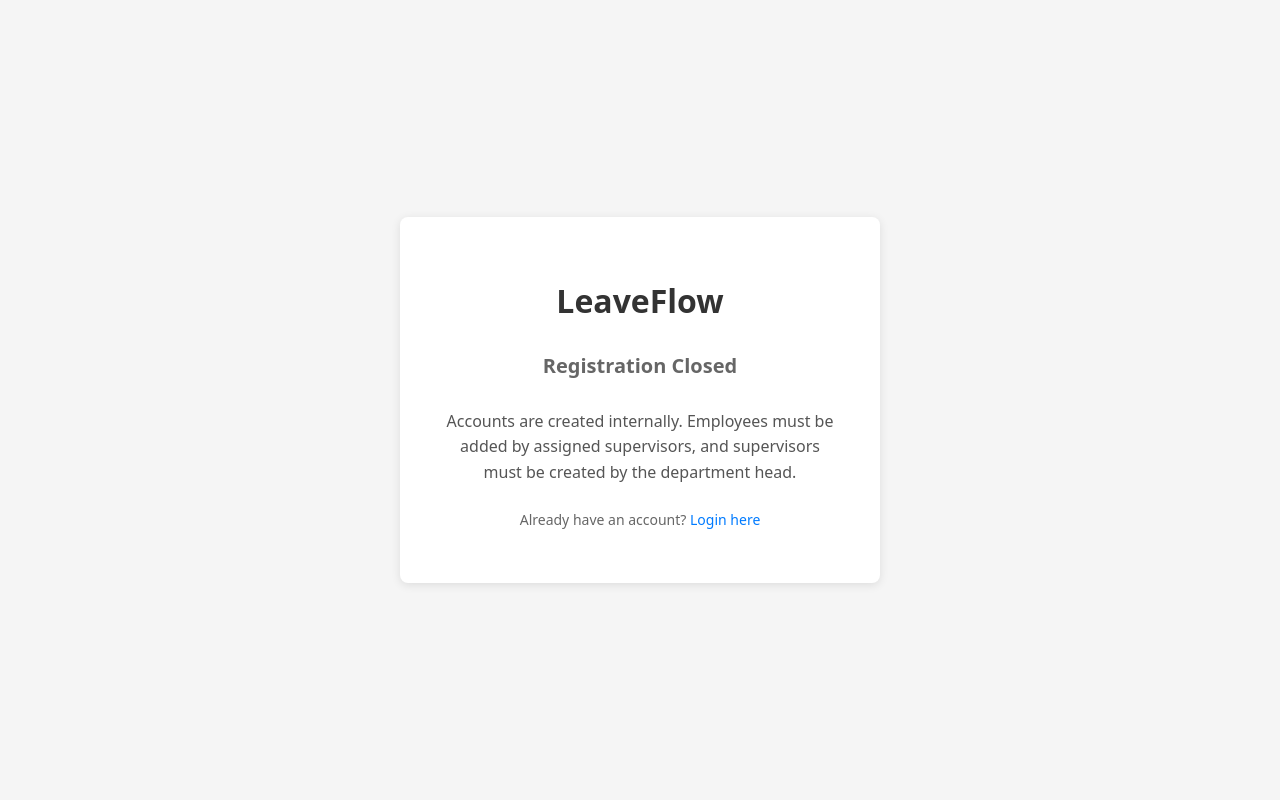
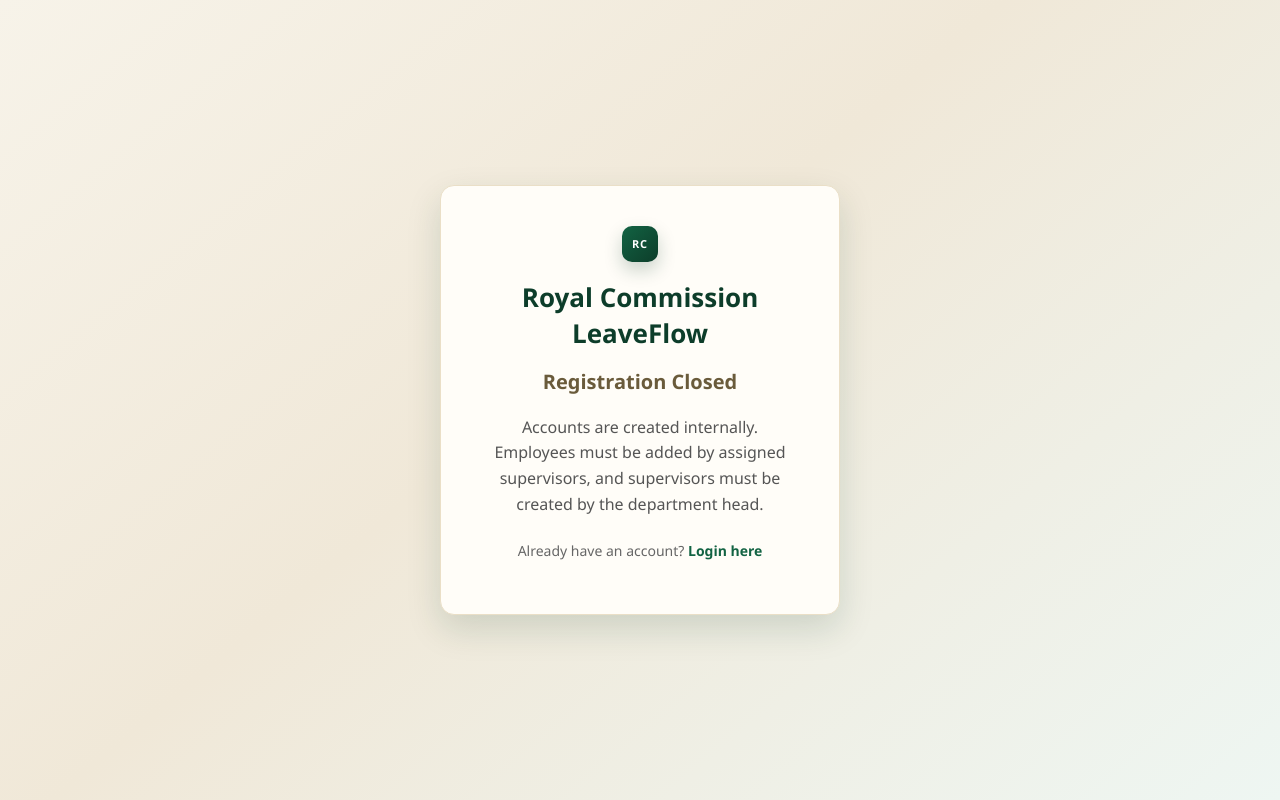
Before and after one commit to ahmadm-hash/leaveflow, a Next.js app in the folder frontend/: page /register in a window 1280 px wide. Built offline with nearby package versions, Linux system fonts and the light colour scheme; no server answers.

Commit message:
feat: apply royal commission inspired brand theme

```diff
--- a/frontend/app/(auth)/register/page.tsx
+++ b/frontend/app/(auth)/register/page.tsx
@@ -8,23 +8,27 @@ export default function RegisterPage() {
         justifyContent: "center",
         alignItems: "center",
         minHeight: "100vh",
-        backgroundColor: "#f5f5f5",
+        background: "linear-gradient(140deg, #f7f3e9 0%, #f0e8d8 45%, #eef6f2 100%)",
       }}
     >
       <div
         style={{
-          backgroundColor: "white",
+          backgroundColor: "#fffdf8",
           padding: "40px",
-          borderRadius: "8px",
-          boxShadow: "0 2px 10px rgba(0,0,0,0.1)",
+          borderRadius: "14px",
+          boxShadow: "0 14px 34px rgba(13, 61, 42, 0.15)",
+          border: "1px solid #eadfc7",
           width: "100%",
           maxWidth: "400px",
         }}
       >
-        <h1 style={{ textAlign: "center", marginBottom: "30px", color: "#333" }}>
-          LeaveFlow
+        <div style={{ display: "flex", justifyContent: "center", marginBottom: "12px" }}>
+          <span className="brand-mark">RC</span>
+        </div>
+        <h1 style={{ textAlign: "center", marginBottom: "8px", color: "#0d3d2a", fontSize: "26px" }}>
+          Royal Commission LeaveFlow
         </h1>
-        <h2 style={{ textAlign: "center", fontSize: "20px", marginBottom: "30px", color: "#666" }}>
+        <h2 style={{ textAlign: "center", fontSize: "20px", marginBottom: "20px", color: "#6a5b3b" }}>
           Registration Closed
         </h2>
 
@@ -38,7 +42,7 @@ export default function RegisterPage() {
             Already have an account?{" "}
             <a
               href="/login"
-              style={{ color: "#007bff", textDecoration: "none" }}
+              style={{ color: "#126343", textDecoration: "none", fontWeight: 600 }}
             >
               Login here
             </a>
--- /dev/null
+++ b/frontend/app/globals.css
@@ -0,0 +1,49 @@
+:root {
+  --rc-green-900: #0d3d2a;
+  --rc-green-700: #126343;
+  --rc-green-600: #1a7a53;
+  --rc-gold-600: #b89447;
+  --rc-gold-500: #c8a45a;
+  --rc-cream-100: #f6f2e8;
+  --rc-cream-200: #ece4d4;
+  --rc-ink-900: #1f2a23;
+  --rc-ink-700: #46544b;
+  --rc-danger-600: #b83232;
+}
+
+* {
+  box-sizing: border-box;
+}
+
+html,
+body {
+  margin: 0;
+  padding: 0;
+}
+
+body {
+  color: var(--rc-ink-900);
+  background:
+    radial-gradient(circle at 15% 15%, rgba(200, 164, 90, 0.16), transparent 38%),
+    radial-gradient(circle at 85% 10%, rgba(18, 99, 67, 0.14), transparent 42%),
+    linear-gradient(180deg, #fcfaf5 0%, #f4efe5 100%);
+}
+
+a {
+  color: inherit;
+}
+
+.brand-mark {
+  width: 36px;
+  height: 36px;
+  border-radius: 10px;
+  background: linear-gradient(135deg, var(--rc-green-700), var(--rc-green-900));
+  color: #ffffff;
+  display: inline-flex;
+  align-items: center;
+  justify-content: center;
+  font-size: 11px;
+  font-weight: 700;
+  letter-spacing: 0.08em;
+  box-shadow: 0 8px 18px rgba(13, 61, 42, 0.22);
+}
--- a/frontend/app/layout.tsx
+++ b/frontend/app/layout.tsx
@@ -2,6 +2,7 @@
 
 import { useEffect } from "react";
 import { initializeApiClient } from "./lib/apiClient";
+import "./globals.css";
 
 export default function RootLayout({
   children,
@@ -14,7 +15,13 @@ export default function RootLayout({
 
   return (
     <html lang="en">
-      <body style={{ margin: 0, padding: 0, fontFamily: "system-ui, sans-serif" }}>
+      <body
+        style={{
+          margin: 0,
+          padding: 0,
+          fontFamily: "Cairo, Tajawal, Segoe UI, Tahoma, sans-serif",
+        }}
+      >
         {children}
       </body>
     </html>
```
Also changed, not shown: frontend/app/(auth)/login/page.tsx (+21 -14 lines), frontend/app/dashboard/layout.tsx (+21 -18 lines), frontend/layout.tsx (+8 -1 lines).
